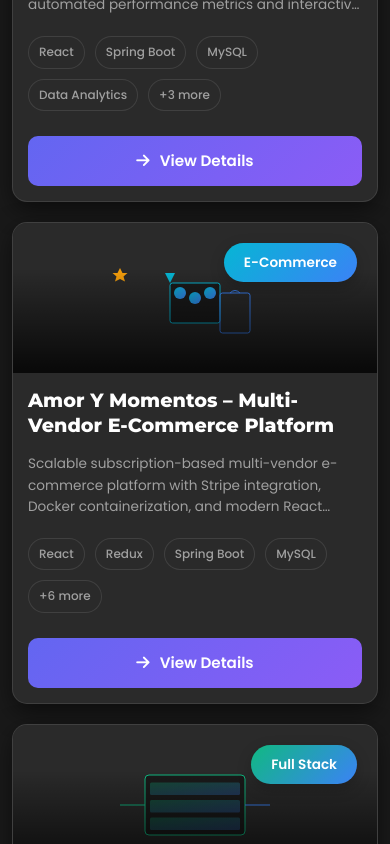
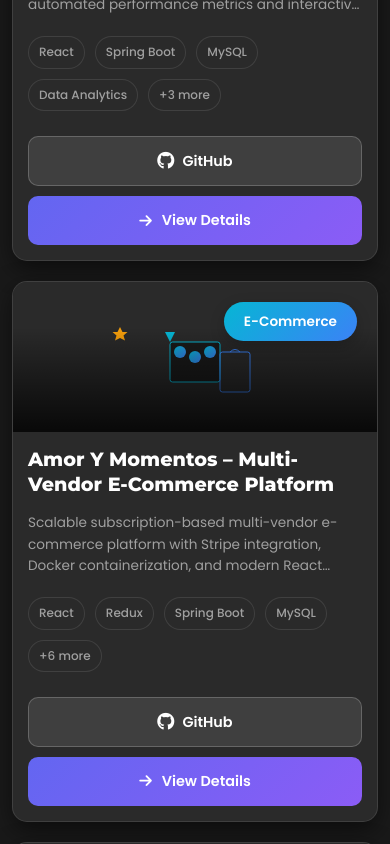
Before and after one commit to Vedpandey18/ved-pandey-portfolio, a React (Create React App) app: page / in a window 390 px wide. Shown: the part 9620-10464 px from the top of the page. Built offline with nearby package versions, Linux system fonts and the light colour scheme; the HTML template or start-up script is replaced by a standard one.

Commit message:
Add GitHub links to project cards - Add GitHub button on each project card for direct access - Style GitHub button with modern hover effects - Add responsive styles for mobile devices - GitHub links open in new tab with proper security attributes

```diff
--- a/src/components/Projects.css
+++ b/src/components/Projects.css
@@ -240,13 +240,50 @@
   box-shadow: 0 10px 20px rgba(0, 0, 0, 0.2);
 }
 
+.project-actions {
+  display: flex;
+  gap: 12px;
+  margin-top: auto;
+  align-items: center;
+}
+
+.github-link-btn {
+  padding: 12px 20px;
+  background: rgba(255, 255, 255, 0.1);
+  border: 1px solid rgba(255, 255, 255, 0.2);
+  color: white;
+  border-radius: 10px;
+  text-decoration: none;
+  font-weight: 600;
+  font-size: 0.9rem;
+  transition: var(--transition);
+  display: flex;
+  align-items: center;
+  gap: 8px;
+  flex: 1;
+  justify-content: center;
+  cursor: pointer;
+}
+
+.github-link-btn:hover {
+  background: rgba(99, 102, 241, 0.2);
+  border-color: rgba(99, 102, 241, 0.5);
+  transform: translateY(-3px);
+  box-shadow: 0 8px 20px rgba(99, 102, 241, 0.3);
+  color: #ffffff;
+}
+
+.github-link-btn i {
+  font-size: 1.1rem;
+}
+
 .view-details-btn {
-  margin-top: auto;
   padding: 12px 20px;
   background: linear-gradient(135deg, var(--primary), var(--accent));
   color: white;
   border-radius: 10px;
   font-weight: 600;
+  flex: 1;
   font-size: 0.95rem;
   display: flex;
   align-items: center;
@@ -571,6 +608,18 @@
     padding: 15px;
   }
 
+  .project-actions {
+    flex-direction: column;
+    gap: 10px;
+  }
+
+  .github-link-btn,
+  .view-details-btn {
+    width: 100%;
+    padding: 12px 18px;
+    font-size: 0.9rem;
+  }
+
   .project-info h3 {
     font-size: 1.2rem;
   }
--- a/src/components/Projects.js
+++ b/src/components/Projects.js
@@ -373,8 +373,21 @@
                   )}
                 </div>
 
-                <div className="view-details-btn">
-                  <i className="fas fa-arrow-right"></i> View Details
+                <div className="project-actions">
+                  {project.github && project.github.startsWith('http') && (
+                    <a
+                      href={project.github}
+                      target="_blank"
+                      rel="noopener noreferrer"
+                      className="github-link-btn"
+                      onClick={(e) => e.stopPropagation()}
+                    >
+                      <i className="fab fa-github"></i> GitHub
+                    </a>
+                  )}
+                  <div className="view-details-btn">
+                    <i className="fas fa-arrow-right"></i> View Details
+                  </div>
                 </div>
               </div>
             </div>
```
